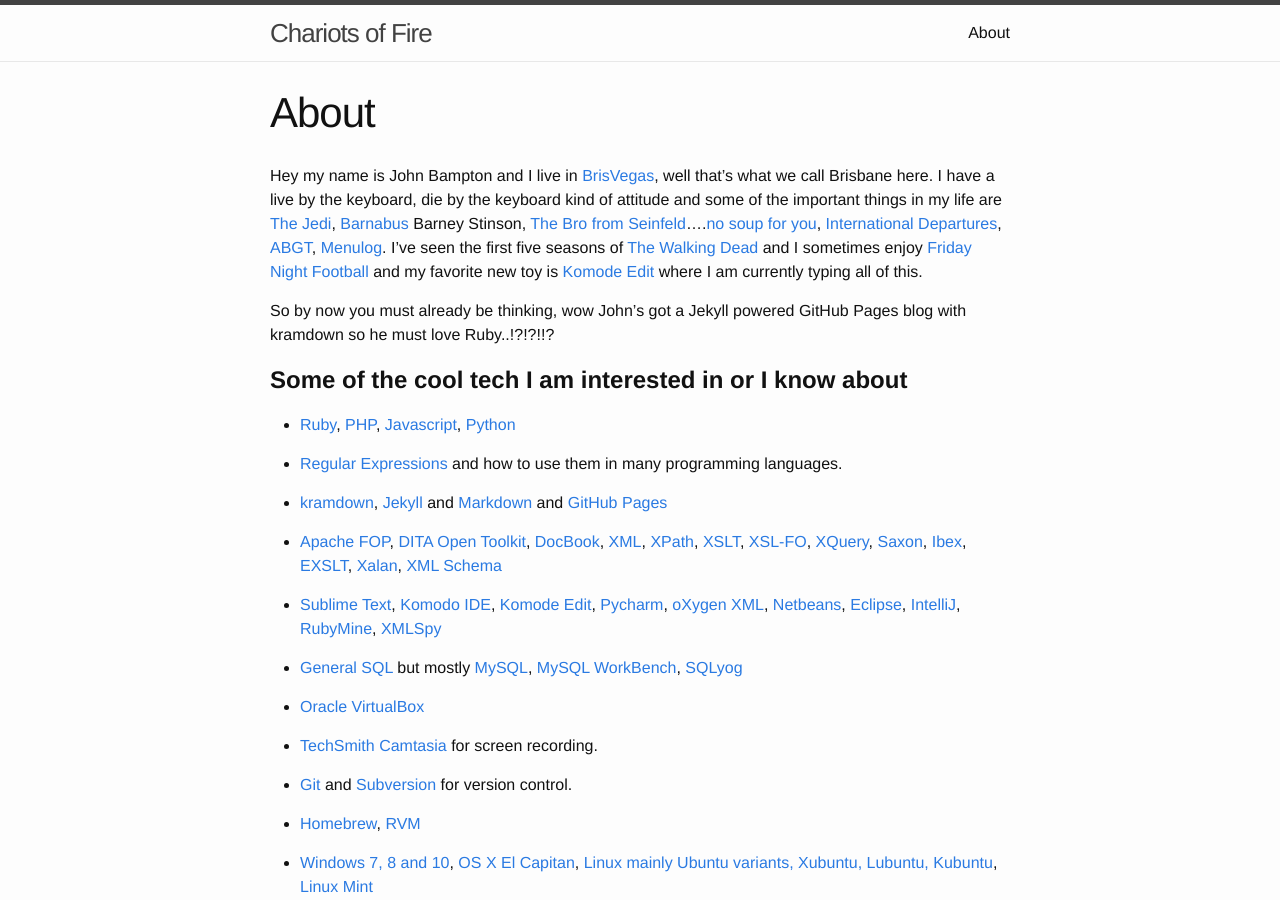
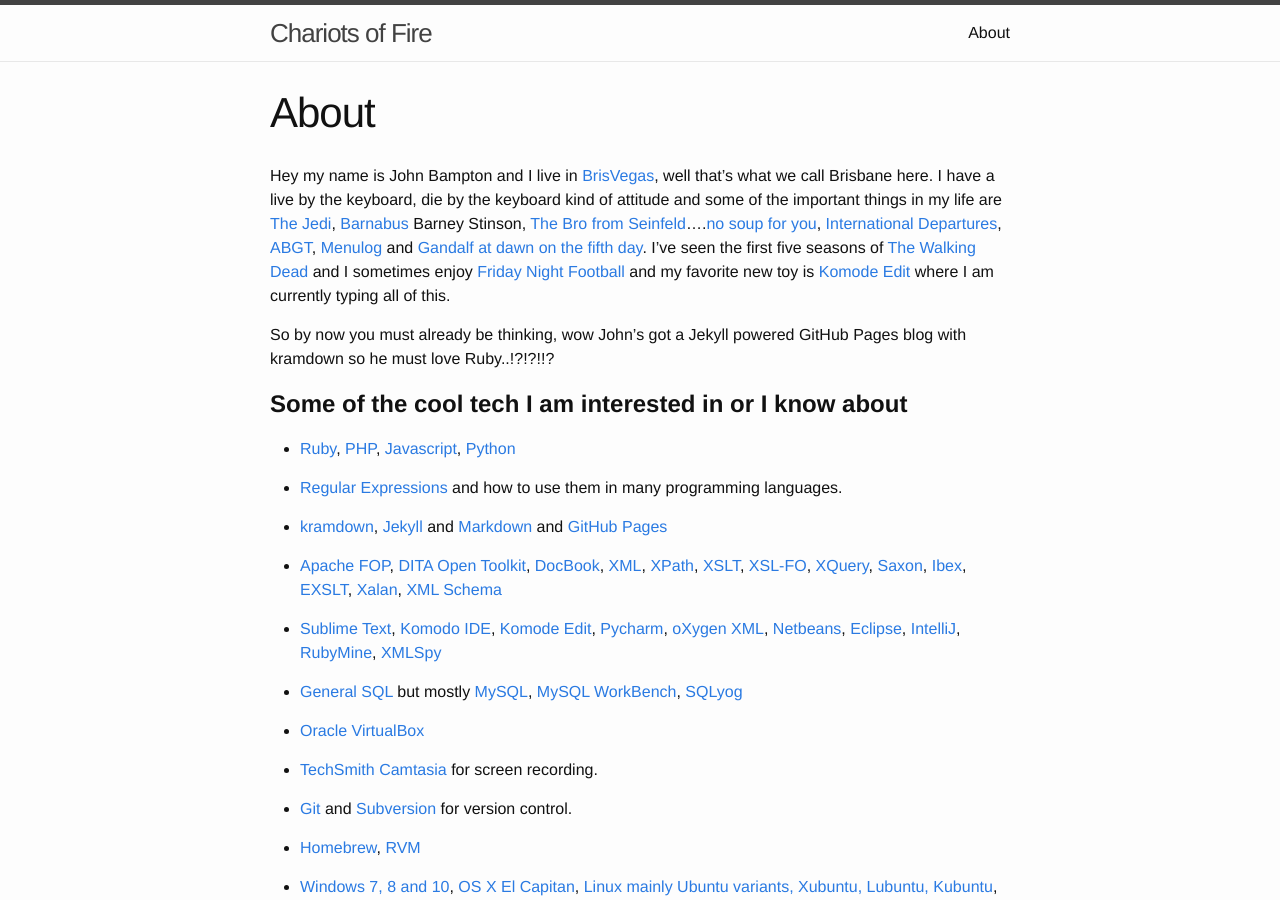
Before and after one commit to slurpcode/beast, a Jekyll site: the page built from about.md, in a window 1280 px wide and 900 px high. Built offline with Jekyll 4.4.1, drawn with Linux system fonts in a browser that asks for light colours.

Commit message:
update about

```diff
--- a/about.md
+++ b/about.md
@@ -12,7 +12,7 @@ https://www.google.com.au/search?q=seinfeld+the+bro&espv=2&biw=1285&bih=1415&tbm
 https://www.google.com.au/search?q=no+soup+for+you&espv=2&biw=1216&bih=1391&source=lnms&tbm=isch&sa=X&ved=0ahUKEwiyoY6uluLNAhVGsJQKHQW1A1UQ_AUIBigB){:target="_blank"}, [International Departures](
 https://www.mixcloud.com/internationaldepartures/){:target="_blank"}, [ABGT](
 http://www.aboveandbeyond.nu/abgt){:target="_blank"}, [Menulog](
-https://www.menulog.com.au/){:target="_blank"}. I've seen the first five seasons of [The Walking Dead](
+https://www.menulog.com.au/){:target="_blank"} and [Gandalf at dawn on the fifth day](https://www.youtube.com/watch?v=mNMk0XGa0bQ){:target="_blank"}. I've seen the first five seasons of [The Walking Dead](
 http://www.amc.com/shows/the-walking-dead){:target="_blank"} and I sometimes enjoy [Friday Night Football](
 http://www.nrl.com/){:target="_blank"} and my favorite new toy is [Komode Edit](
 http://komodoide.com/komodo-edit/){:target="_blank"} where I am currently typing all of this.
```
